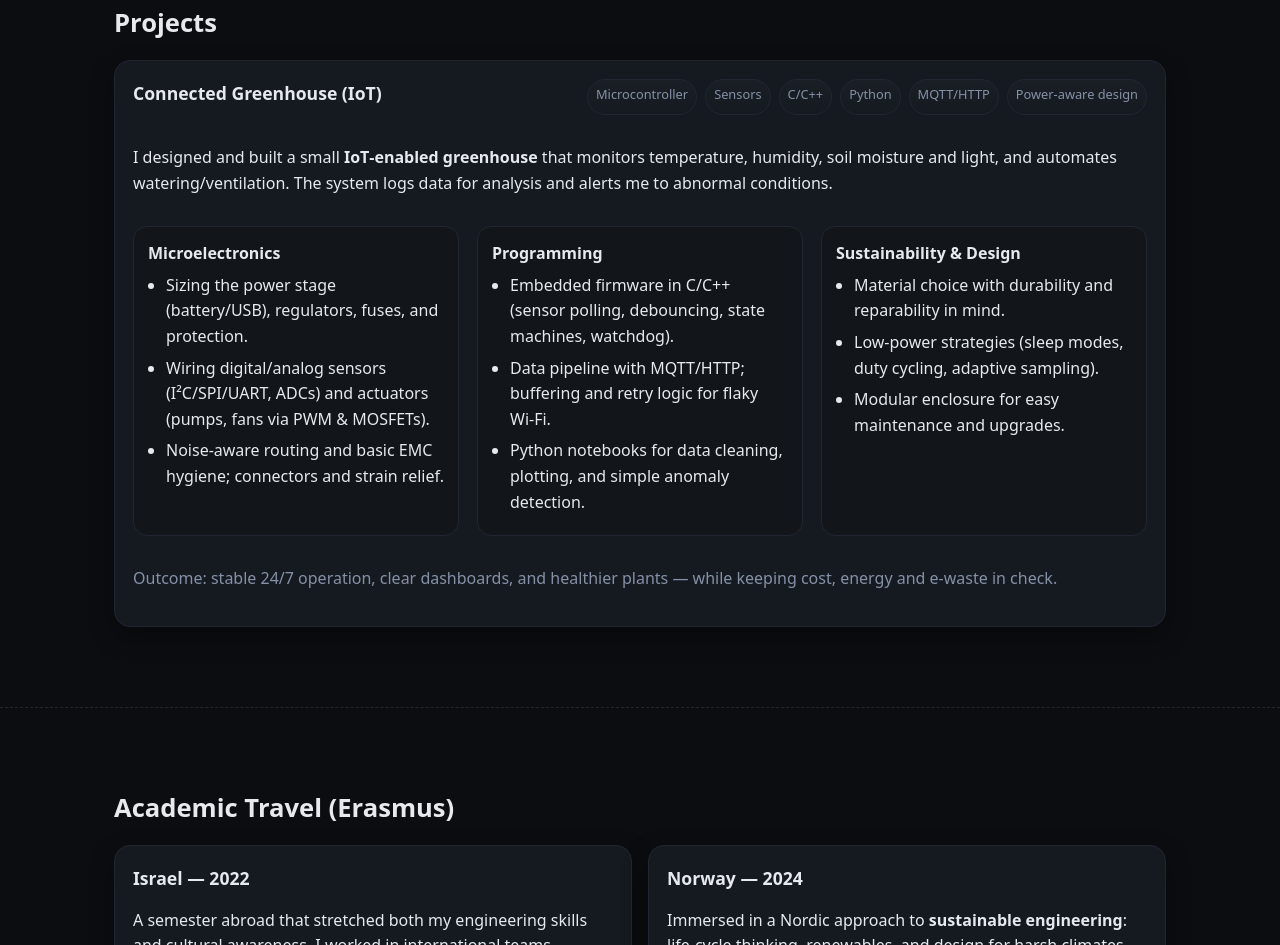
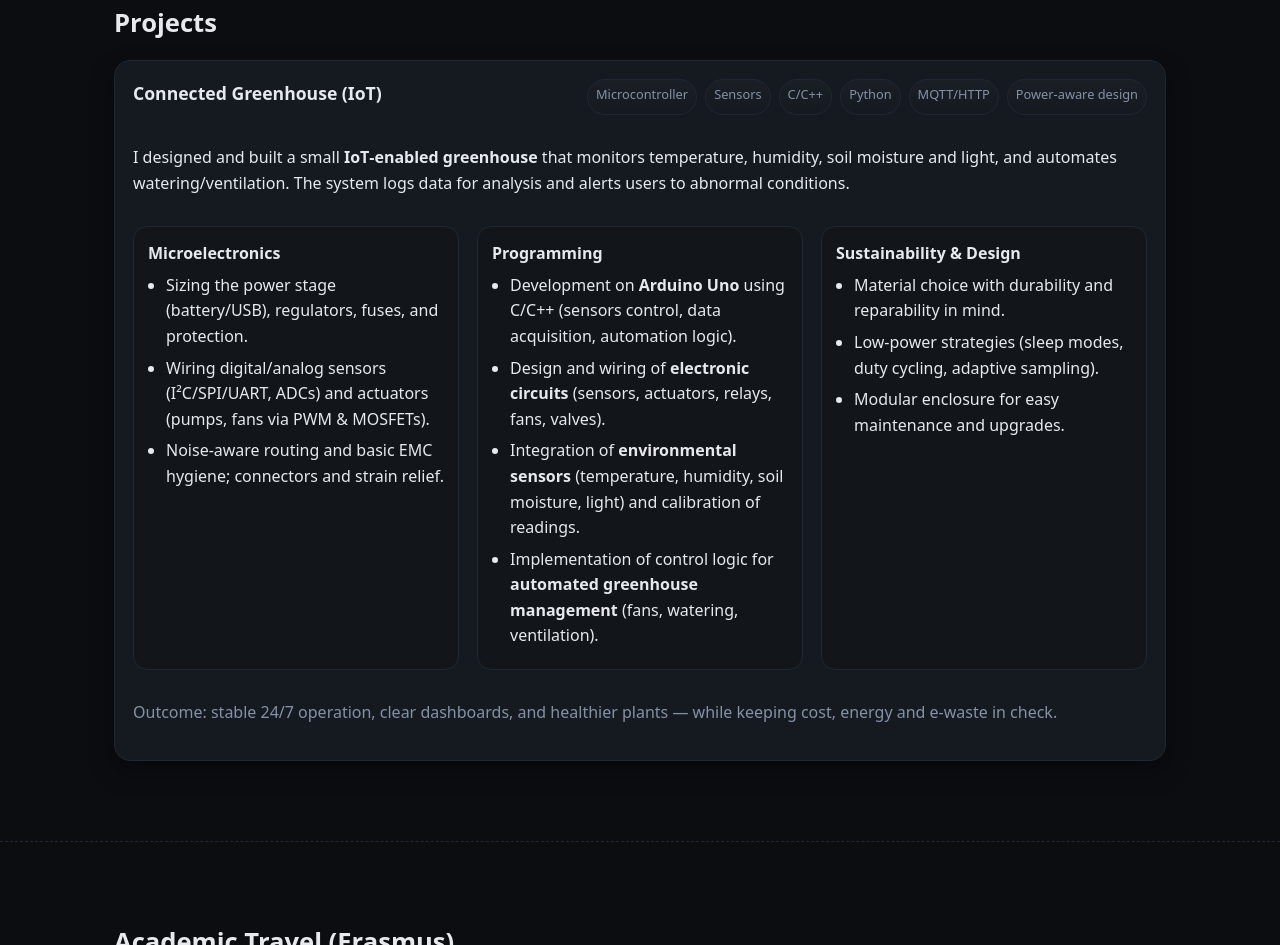
Before and after one commit to carlabouvrot-boop/carlabouvrot.github.io, a plain HTML site: page index.html in a window 1280 px wide. Shown: the part 853-1798 px from the top of the page. Drawn offline with Linux system fonts and the light colour scheme.

Commit message:
Update index.html

```diff
--- a/index.html
+++ b/index.html
@@ -84,7 +84,7 @@ Driven by curiosity and a desire to make things better, I aim to build a career
           </div>
           <p>
             I designed and built a small <strong>IoT‑enabled greenhouse</strong> that monitors temperature, humidity, soil
-            moisture and light, and automates watering/ventilation. The system logs data for analysis and alerts me
+            moisture and light, and automates watering/ventilation. The system logs data for analysis and alerts users
             to abnormal conditions.
           </p>
 
@@ -100,9 +100,10 @@ Driven by curiosity and a desire to make things better, I aim to build a career
             <div class="subcard">
               <h4>Programming</h4>
               <ul class="tight">
-                <li>Embedded firmware in C/C++ (sensor polling, debouncing, state machines, watchdog).</li>
-                <li>Data pipeline with MQTT/HTTP; buffering and retry logic for flaky Wi‑Fi.</li>
-                <li>Python notebooks for data cleaning, plotting, and simple anomaly detection.</li>
+                <li>Development on <strong>Arduino Uno</strong> using C/C++ (sensors control, data acquisition, automation logic).</li>
+                <li>Design and wiring of <strong>electronic circuits</strong> (sensors, actuators, relays, fans, valves).</li>
+                <li>Integration of <strong>environmental sensors</strong> (temperature, humidity, soil moisture, light) and calibration of readings.</li>
+                <li>Implementation of control logic for <strong>automated greenhouse management</strong> (fans, watering, ventilation).</li>
               </ul>
             </div>
             <div class="subcard">
```
